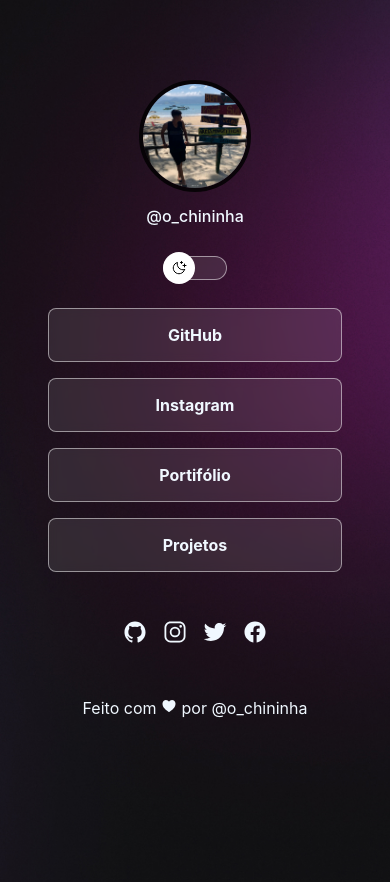
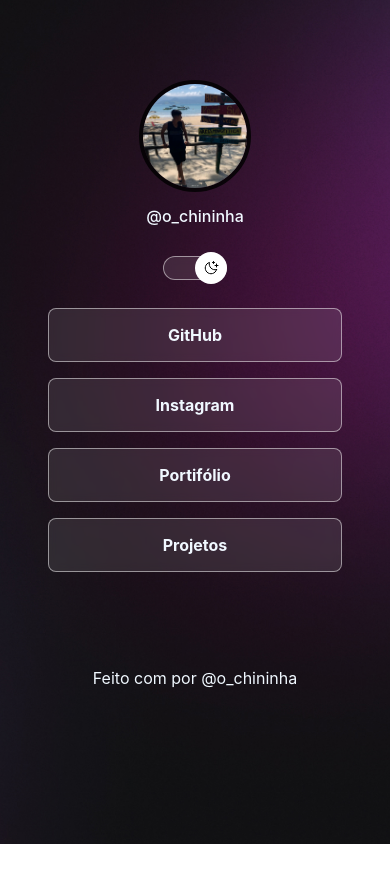
Before and after one commit to chininha-03/dev-links-react, a React (Create React App) app: page / in a window 390 px wide. Shown: the top 882 px of the page. After the commit the page ends 844 px from the top, so only its background shows below. Built offline with nearby package versions, Linux system fonts and the light colour scheme.

Commit message:
Finalizado!!

```diff
--- a/package.json
+++ b/package.json
@@ -9,6 +9,7 @@
     "react": "^18.2.0",
     "react-dom": "^18.2.0",
     "react-scripts": "5.0.1",
+    "react-spring": "^9.7.2",
     "web-vitals": "^2.1.4"
   },
   "scripts": {
--- a/src/components/switch/switch.jsx
+++ b/src/components/switch/switch.jsx
@@ -1,9 +1,13 @@
+import { useSpring, animated } from "react-spring";
 import styles from "./switch.module.css"
 
-const Switch = () => {
+const Switch = ({mode, infoButton}) => {
+    const animation = useSpring({
+        left: infoButton ? "0%" : "50%"
+    })
     return(
-        <div id={styles.switch}>
-            <button></button>
+        <div id={styles.switch} onClick={mode}>
+            <animated.button style={animation}></animated.button>
             <span></span>
         </div>
     )
--- a/src/pages/App.css
+++ b/src/pages/App.css
@@ -25,22 +25,24 @@
 }
 
 /* Modificações do body */
-body *{
+#App *{
     font-family: "inter", sans-serif;
     color: var(--text-color);
 }
 
-body{
+#App{
     background:var(--bg-url) no-repeat top center / cover ;
     height: 100vh;
+
 }
 
 /* Modificações container */
 #container{
     width: 100%;
     max-width: 588px;
-    margin: 56px auto 0px;
+    margin: 0px auto 0px;
     padding: 0 24px;
+    padding-top: 56px;
 }
 
 #links ul{
@@ -60,3 +62,12 @@
     font-size: 24px;
 
 }
+
+@media (max-width: 700px){
+    :root{
+        --br-url: url(../img/bg-mobile.jpg);
+    }
+    .light{
+        --bg-url: url(../img/bg-mobile-light.jpg)
+    }
+}
--- a/src/pages/App.jsx
+++ b/src/pages/App.jsx
@@ -12,15 +12,20 @@
 
 const App = () => {
   const [isLightMode, SetIsLightMode] = useState(false);
+  const toggleMode = () => {
+    SetIsLightMode((prevMode) => !prevMode)
+  }
 
   const imgSrc = isLightMode ? imgLightMode : imgDarkMode;
   const imgAlt = isLightMode ? "Imagem no modo claro" : "Imagem no modo escuro";
+
   return (
+    <div id="App" className={isLightMode ? "light" : ""}>
     <div id="container">
       <Profile imgSrc={imgSrc} imgAlt={imgAlt}>
         @o_chininha
       </Profile>
-      <Switch></Switch>
+      <Switch mode={toggleMode} infoButton={isLightMode} />
       <div id="links">
         <ul>
           <Links link={"https://github.com"}>GitHub</Links>
@@ -41,6 +46,7 @@
         @o_chininha
       </Footer>
     </div>
+    </div>
   );
 };
 
```
Also changed, not shown: 1 other file (tests, documents, lock files or other folders).
